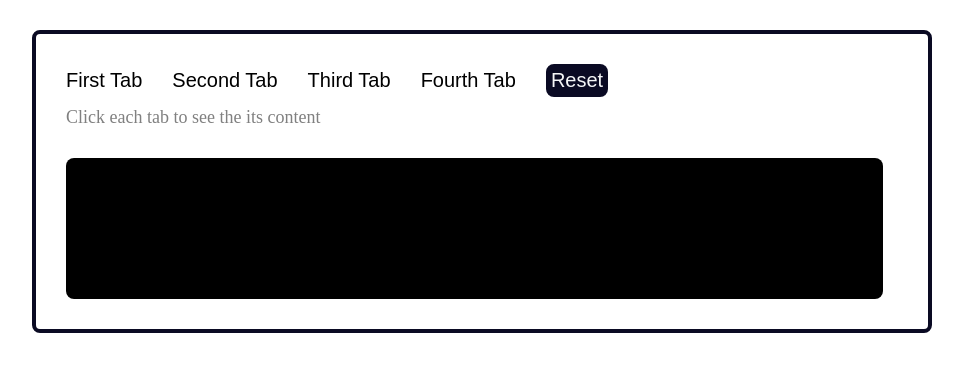
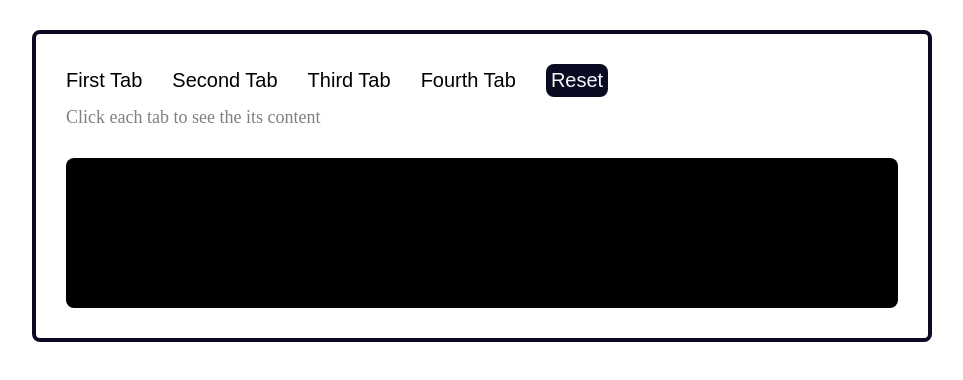
Before and after one commit to adinngo/Front-End-projects, a plain HTML site: page 10-tabs/index.html in a window 1280 px wide. Shown: the whole page, without its empty margins (158-1121 px from the left). Drawn offline with Linux system fonts and the light colour scheme.

Commit message:
update width and height in  content class

```diff
--- a/10-tabs/styles.css
+++ b/10-tabs/styles.css
@@ -51,8 +51,8 @@ li:nth-child(5) button:hover {
   margin-block: 0;
 }
 .content {
-  width: 817px;
-  height: 141px;
+  width: 100%;
+  height: 150px;
   margin-top: 3rem;
   font-size: 2rem;
   background-color: rgb(0, 0, 0);
```
